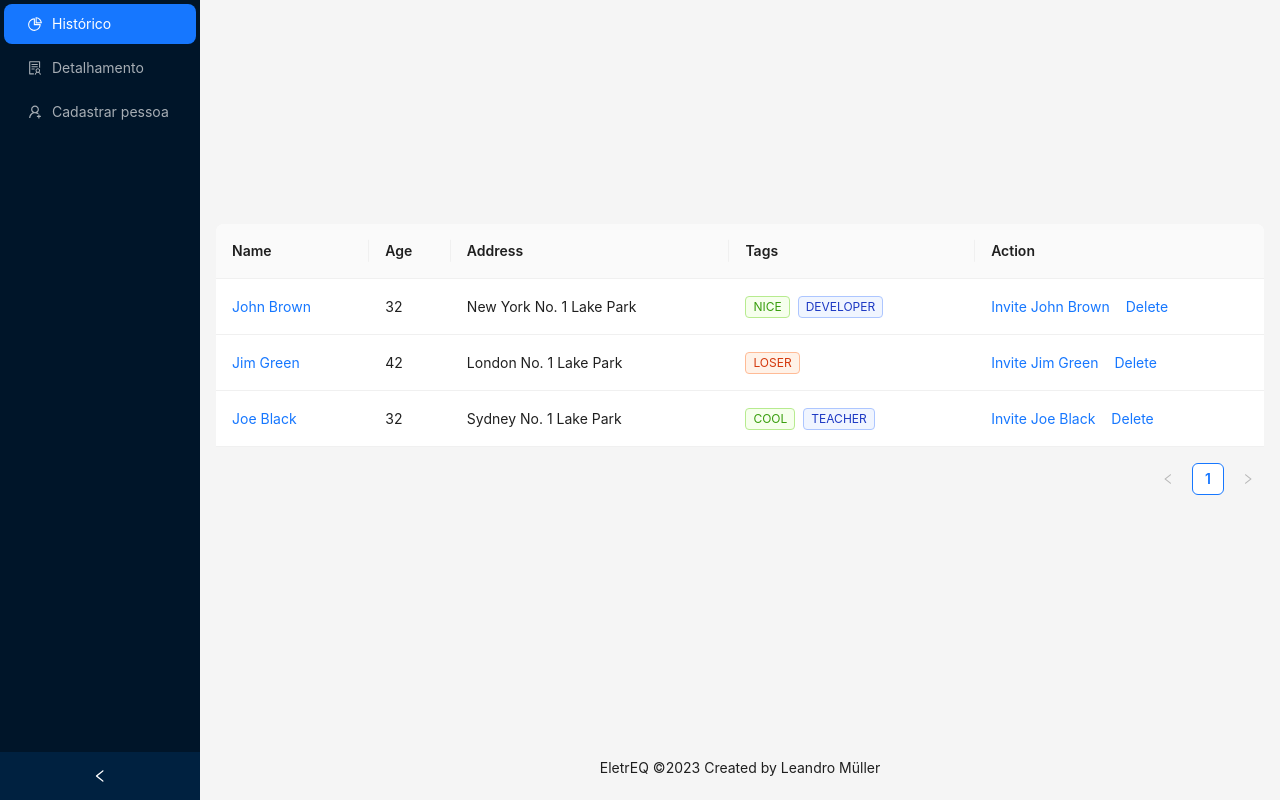
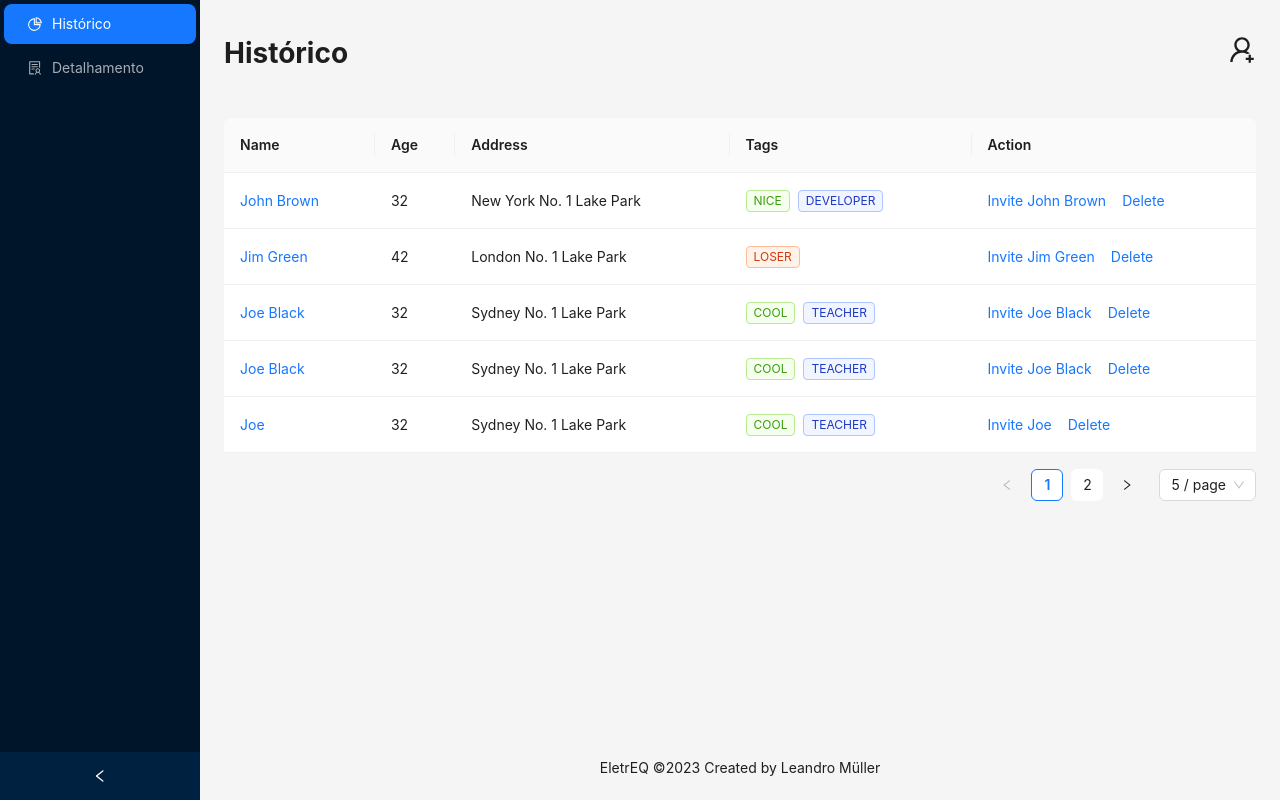
Before and after one commit to mullerino/front-financial-control, a React (Vite) app: page / in a window 1280 px wide. Built offline with nearby package versions, Linux system fonts and the light colour scheme.

Commit message:
feat: adding modal form to register person

```diff
--- a/src/App.jsx
+++ b/src/App.jsx
@@ -1,4 +1,4 @@
-import Home from "./pages/home"
+import Home from "./pages/home/home"
 
 function App() {
   return (
--- a/src/components/menuCollapsed/index.jsx
+++ b/src/components/menuCollapsed/index.jsx
@@ -2,7 +2,6 @@ import React, { useState } from 'react'
 import {
   SolutionOutlined,
   PieChartOutlined,
-  UserAddOutlined
 } from '@ant-design/icons'
 
 import { Layout, Menu } from 'antd'
@@ -19,8 +18,7 @@ function getItem(label, key, icon) {
 
 const items = [
   getItem('Histórico', '1', <PieChartOutlined />),
-  getItem('Detalhamento', '2', <SolutionOutlined />),
-  getItem('Cadastrar pessoa', '3', <UserAddOutlined />),
+  getItem('Detalhamento', '2', <SolutionOutlined />)
 ]
 
 const MenuCollapsed  = () => {
--- a/src/components/table/index.jsx
+++ b/src/components/table/index.jsx
@@ -72,11 +72,43 @@ const data = [
     address: 'Sydney No. 1 Lake Park',
     tags: ['cool', 'teacher'],
   },
+  {
+    key: '4',
+    name: 'Joe Black',
+    age: 32,
+    address: 'Sydney No. 1 Lake Park',
+    tags: ['cool', 'teacher'],
+  },
+  {
+    key: '5',
+    name: 'Joe',
+    age: 32,
+    address: 'Sydney No. 1 Lake Park',
+    tags: ['cool', 'teacher'],
+  },
+  {
+    key: '6',
+    name: 'Joe x',
+    age: 32,
+    address: 'Sydney No. 1 Lake Park',
+    tags: ['cool', 'teacher'],
+  },
+  {
+    key: '7',
+    name: 'Joe y',
+    age: 32,
+    address: 'Sydney No. 1 Lake Park',
+    tags: ['cool', 'teacher'],
+  },
 ]
 
 const DataTable = () => {
   return (
-    <Table columns={columns} dataSource={data} />
+    <Table
+      columns={columns}
+      dataSource={data}
+      pagination={{defaultPageSize: 5, showSizeChanger: true, pageSizeOptions: ['5','10', '20']}}
+    />
   )
 }
 
--- a/src/pages/home.jsx
+++ /dev/null
@@ -1,33 +0,0 @@
-import MenuCollapsed from "../components/menuCollapsed"
-import DataTable from "../components/table"
-import { Layout } from 'antd'
-
-import styles from './styles.module.css'
-
-const { Content, Footer } = Layout
-
-const Home = () => {
-  return (
-    <Layout
-      className={styles.layout}
-    >
-      <MenuCollapsed />
-      <Layout>
-        <Content
-          className={styles.content}
-        >
-          <div className={styles.table}>
-            <DataTable />
-          </div>
-        </Content>
-        <Footer
-          className={styles.footer}
-        >
-          EletrEQ ©2023 Created by Leandro Müller
-        </Footer>
-      </Layout>
-    </Layout>
-  )
-}
-
-export default Home
--- /dev/null
+++ b/src/pages/home/home.jsx
@@ -0,0 +1,38 @@
+import MenuCollapsed from "../../components/menuCollapsed"
+import DataTable from "../../components/table"
+import { Layout } from 'antd'
+
+import style from './style.module.css'
+import RegisterPerson from "../registerPerson"
+
+const { Content, Footer } = Layout
+
+const Home = () => {
+  return (
+    <Layout
+      className={style.layout}
+    >
+      <MenuCollapsed />
+      <Layout>
+        <Content
+          className={style.content}
+        >
+          <div className={style.headerPage}>
+            <h1>Histórico</h1>
+            <RegisterPerson/>
+          </div>
+          <div className={style.table}>
+            <DataTable />
+          </div>
+        </Content>
+        <Footer
+          className={style.footer}
+        >
+          EletrEQ ©2023 Created by Leandro Müller
+        </Footer>
+      </Layout>
+    </Layout>
+  )
+}
+
+export default Home
--- /dev/null
+++ b/src/pages/home/style.module.css
@@ -0,0 +1,31 @@
+.layout {
+  min-height: 100vh;
+}
+
+.menuCollapsed {
+  /* Estilos para o componente MenuCollapsed */
+}
+
+.content {
+  margin: 36px 24px;
+  display: flex;
+  flex-direction: column;
+  justify-content: flex-start;
+  align-items: flex-start;
+  gap: 48px;
+}
+
+.content .table {
+  width: 100%;
+}
+
+.headerPage {
+  width: 100%;
+  display: flex;
+  flex-direction: row;
+  justify-content: space-between;
+}
+
+.footer {
+  text-align: center;
+}
--- /dev/null
+++ b/src/pages/registerPerson/index.jsx
@@ -0,0 +1,93 @@
+import React, { useState } from 'react'
+import {Form, Input, Modal, Radio } from 'antd'
+import style from './style.module.css'
+
+import {
+  UserAddOutlined
+} from '@ant-design/icons'
+
+
+const CollectionCreateForm = ({ open, onCreate, onCancel }) => {
+  const [form] = Form.useForm()
+
+  return (
+    <Modal
+      open={open}
+      title="Cadastrar nova pessoa"
+      okText="Cadastrar"
+      cancelText="Cancelar"
+      onCancel={onCancel}
+      onOk={() => {
+        form
+          .validateFields()
+          .then((values) => {
+            form.resetFields()
+            onCreate(values)
+          })
+          .catch((info) => {
+            console.log('Validate Failed:', info);
+          })
+      }}
+    >
+      <Form
+        form={form}
+        layout="vertical"
+        name="form_in_modal"
+        initialValues={{
+          modifier: 'Caee',
+        }}
+      >
+        <Form.Item
+          name="Nome"
+          label="Nome"
+          rules={[
+            {
+              required: true,
+              message: 'O nome é obrigatório!',
+            },
+          ]}
+        >
+          <Input />
+        </Form.Item>
+        <Form.Item name="Email" label="Email">
+          <Input type="email" />
+        </Form.Item>
+        <Form.Item name="Centro acadêmico" label="Centro acadêmico">
+          <Radio.Group>
+            <Radio value="Caee">CAee</Radio>
+            <Radio value="Caeq">CAeq</Radio>
+          </Radio.Group>
+        </Form.Item>
+      </Form>
+    </Modal>
+  )
+}
+
+const RegisterPerson = () => {
+  const [open, setOpen] = useState(false)
+
+  const onCreate = (values) => {
+    console.log('Received values of form: ', values)
+    setOpen(false)
+  }
+
+  return (
+    <div>
+      <UserAddOutlined
+        className={style.addPerson}
+        onClick={() => {
+          setOpen(true)
+        }}
+      />
+      <CollectionCreateForm
+        open={open}
+        onCreate={onCreate}
+        onCancel={() => {
+          setOpen(false)
+        }}
+      />
+    </div>
+  )
+}
+
+export default RegisterPerson
--- /dev/null
+++ b/src/pages/registerPerson/style.module.css
@@ -0,0 +1,4 @@
+
+.addPerson {
+  font-size: 28px;
+}
--- a/src/pages/styles.module.css
+++ /dev/null
@@ -1,22 +0,0 @@
-.layout {
-  min-height: 100vh;
-}
-
-.menuCollapsed {
-  /* Estilos para o componente MenuCollapsed */
-}
-
-.content {
-  margin: 24px 16px;
-  display: flex;
-  flex-direction: row;
-  align-items: center;
-}
-
-.content .table {
-  width: 100%;
-}
-
-.footer {
-  text-align: center;
-}
```
